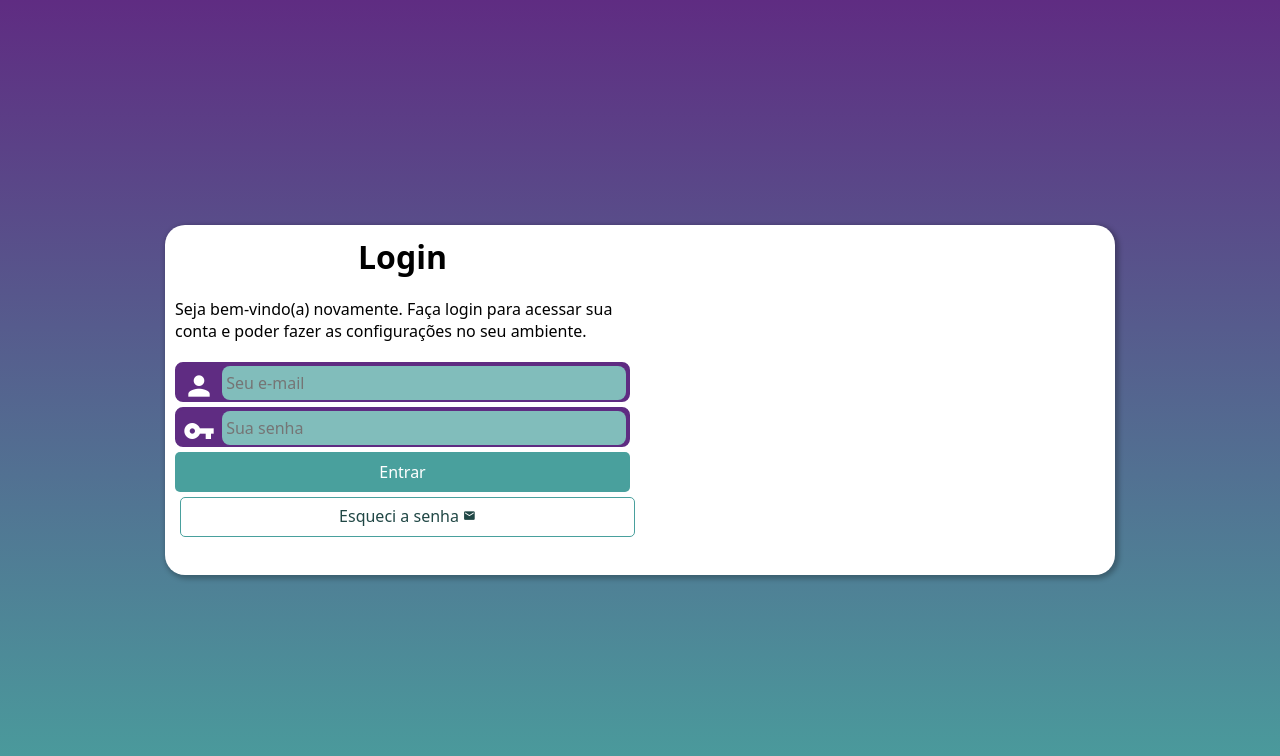
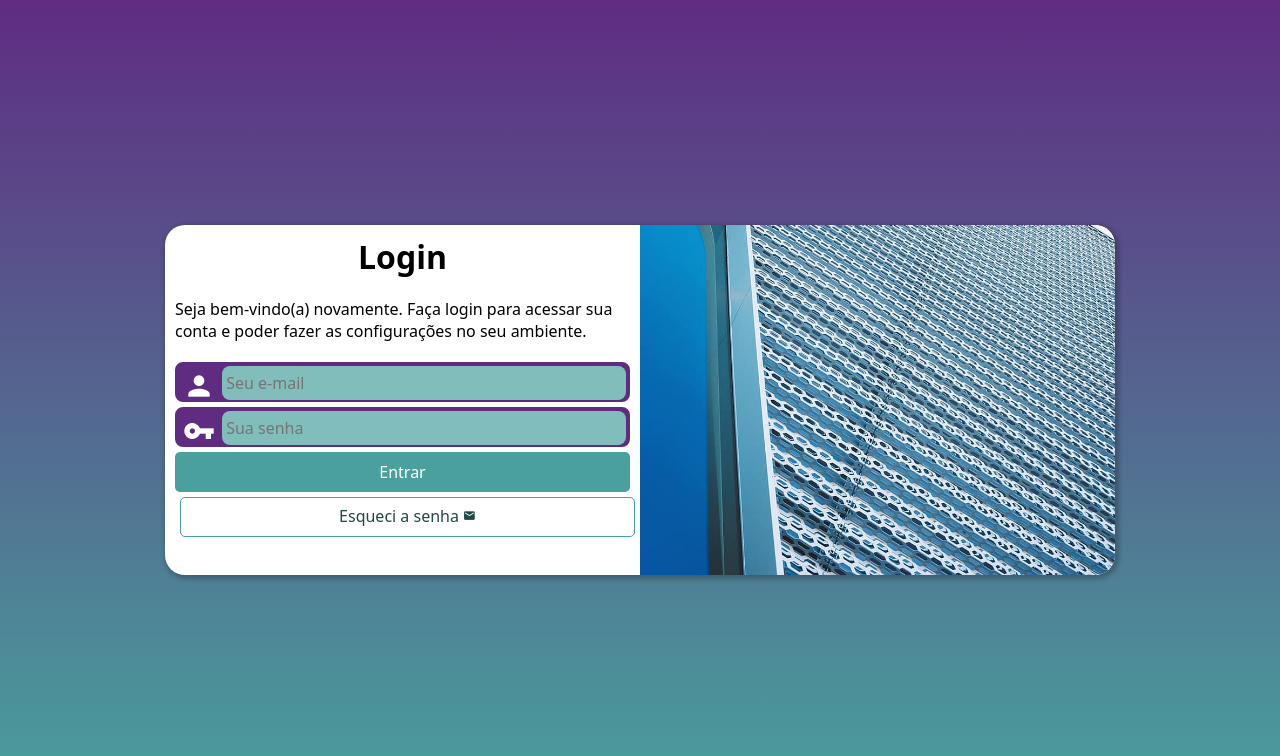
Before and after one commit to ghenriqf/projeto-login, a plain HTML site: page index.html in a window 1280 px wide. Drawn offline with Linux system fonts and the light colour scheme; the site is published under a folder, as on GitHub Pages, so addresses that start at the root find nothing.

Commit message:
Corrige problema com caminhos de arquivos

```diff
--- a/style.css
+++ b/style.css
@@ -37,7 +37,7 @@ main {
 
 #login > #img {
   display: block;
-  background: url(/imgs/metal.jpg) no-repeat;
+  background: url(imgs/metal.jpg) no-repeat;
   height: 200px;
   background-size: cover;
   background-position: left bottom;
```
